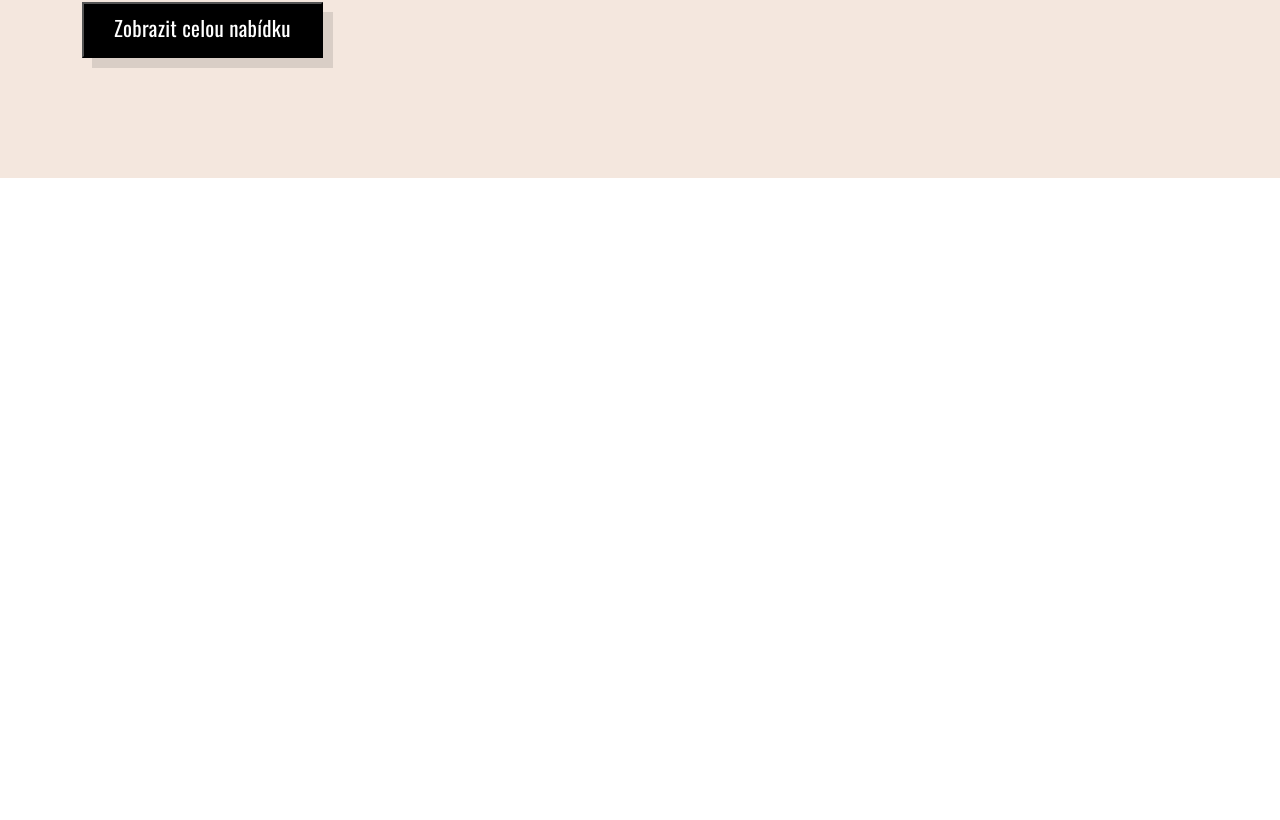
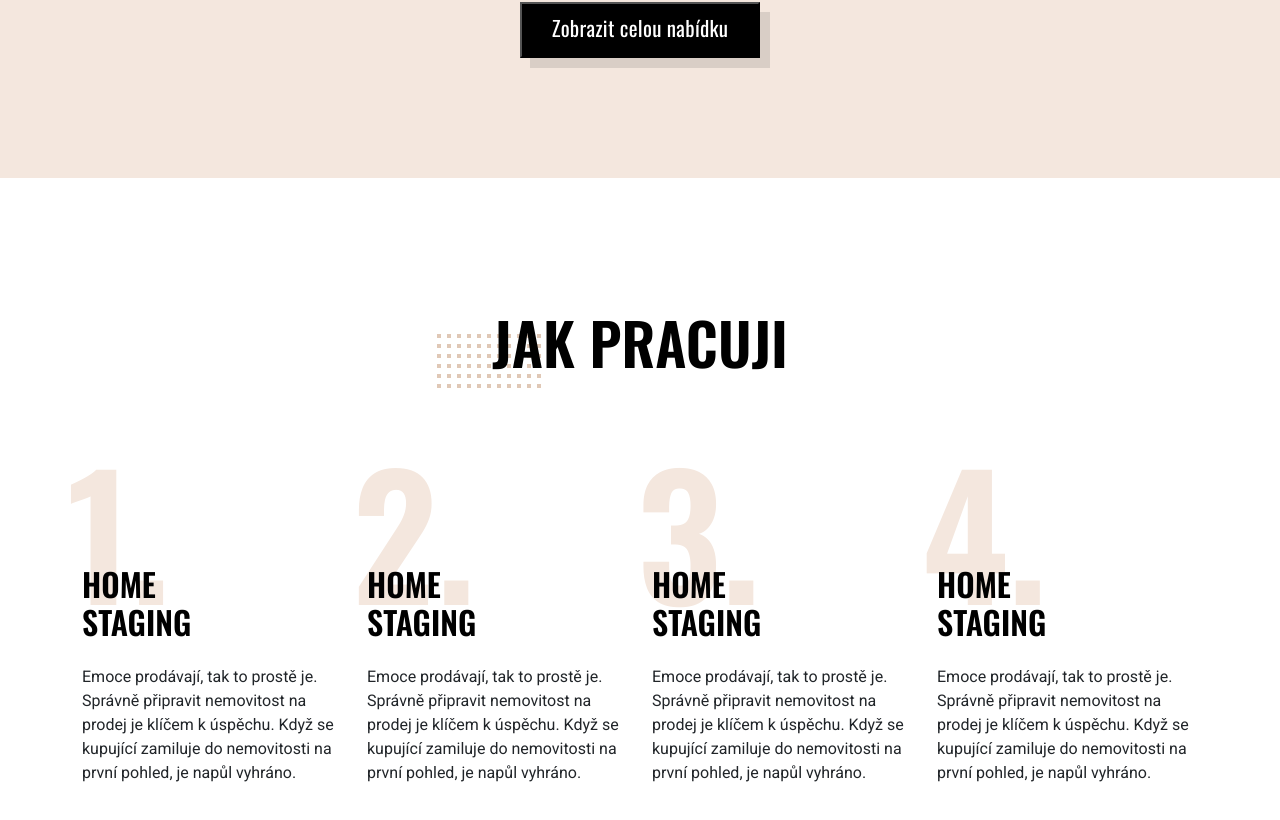
Before and after one commit to Guteres007/andrasiova-frontend-next-js, a Next.js app: page / in a window 1280 px wide. Shown: the part 2617-3437 px from the top of the page. Before the commit the page ends 2795 px from the top, so only its background shows below. Built offline with nearby package versions, Linux system fonts and the light colour scheme.

Commit message:
how i work section

```diff
--- /dev/null
+++ b/components/HowIWork.js
@@ -0,0 +1,81 @@
+import {Col, Container, Row} from "react-bootstrap";
+import Title from "./Title";
+import styles from './../styles/components/howIwork.module.scss'
+
+export default function HowIWork() {
+    return (
+        <div className={styles.section}>
+            <Container>
+                <Row>
+                    <Col>
+                        <Title dotsColor={'orange'}>
+                            Jak pracuji
+                        </Title>
+                    </Col>
+                </Row>
+            </Container>
+
+            <div className={styles.items}>
+                <Container>
+                    <Row>
+                        <Col xl={3}>
+                            <div className={styles.item}>
+                                <h3 className={styles.title + ' ' + styles.titleOne}>
+                                    Home <br/>
+                                    Staging
+                                </h3>
+                                <p className={styles.description}>
+                                    Emoce prodávají, tak to prostě je. Správně připravit nemovitost na prodej je klíčem
+                                    k
+                                    úspěchu. Když se kupující zamiluje do nemovitosti na první pohled, je napůl vyhráno.
+                                </p>
+                            </div>
+                        </Col>
+
+                        <Col xl={3}>
+                            <div className={styles.item}>
+                                <h3 className={styles.title + ' ' + styles.titleTwo}>
+                                    Home <br/>
+                                    Staging
+                                </h3>
+                                <p className={styles.description}>
+                                    Emoce prodávají, tak to prostě je. Správně připravit nemovitost na prodej je klíčem
+                                    k
+                                    úspěchu. Když se kupující zamiluje do nemovitosti na první pohled, je napůl vyhráno.
+                                </p>
+                            </div>
+                        </Col>
+
+                        <Col xl={3}>
+                            <div className={styles.item}>
+                                <h3 className={styles.title + ' ' + styles.titleThree}>
+                                    Home <br/>
+                                    Staging
+                                </h3>
+                                <p className={styles.description}>
+                                    Emoce prodávají, tak to prostě je. Správně připravit nemovitost na prodej je klíčem
+                                    k
+                                    úspěchu. Když se kupující zamiluje do nemovitosti na první pohled, je napůl vyhráno.
+                                </p>
+                            </div>
+                        </Col>
+
+                        <Col xl={3}>
+                            <div className={styles.item}>
+                                <h3 className={styles.title + ' ' + styles.titleFour}>
+                                    Home <br/>
+                                    Staging
+                                </h3>
+                                <p className={styles.description}>
+                                    Emoce prodávají, tak to prostě je. Správně připravit nemovitost na prodej je klíčem
+                                    k
+                                    úspěchu. Když se kupující zamiluje do nemovitosti na první pohled, je napůl vyhráno.
+                                </p>
+                            </div>
+                        </Col>
+                    </Row>
+                </Container>
+            </div>
+        </div>
+    )
+}
--- a/pages/index.js
+++ b/pages/index.js
@@ -7,6 +7,7 @@ import signature from '../public/podpis.png'
 import Title from "../components/Title";
 import HomepageProperty from "../components/Properties/HomepageProperty";
 import Button from "../components/Button";
+import HowIWork from "../components/HowIWork";
 
 export default function Home() {
     return (
@@ -84,14 +85,21 @@ export default function Home() {
 
                 <Container>
                     <Row>
-                       <Col>
-                            <Button >
+                       <Col className={'text-center'}>
+                            <Button>
                                 Zobrazit celou nabídku
                             </Button>
                         </Col>
                 </Row>
                     </Container>
             </div>
+
+
+            <HowIWork/>
+
+
+
+
         </BaseLayout>
     )
 }
--- /dev/null
+++ b/styles/components/howIwork.module.scss
@@ -0,0 +1,64 @@
+.section {
+    padding: 130px 0;
+}
+.items {
+    margin-top: 85px;
+}
+.item {
+    padding-top: 95px;
+}
+
+.title {
+    position: relative;
+    z-index: 1;
+    color: #000000;
+    font-family: "Oswald", sans-serif;
+    font-size: 32px;
+    font-weight: 700;
+    line-height: 38px;
+    text-transform: uppercase;
+}
+
+.titleBaseStyle {
+    color: #f4e7de;
+    font-family: "Oswald", sans-serif;
+    font-size: 167px;
+    font-weight: 700;
+    font-style: normal;
+    letter-spacing: normal;
+    line-height: 135px;
+    text-align: left;
+    text-transform: uppercase;
+    position: absolute;
+    top: -103px;
+    left: -15px;
+}
+
+.titleOne:before {
+    @extend .titleBaseStyle;
+    content: '1.';
+    z-index: -1;
+    display: block;
+}
+
+.titleTwo:before {
+    @extend .titleBaseStyle;
+    content: '2.';
+    z-index: -1;
+    display: block;
+}
+.titleThree:before {
+    @extend .titleBaseStyle;
+    content: '3.';
+    z-index: -1;
+    display: block;
+}
+.titleFour:before {
+    @extend .titleBaseStyle;
+    content: '4.';
+    z-index: -1;
+    display: block;
+}
+.description {
+    margin-top: 24px;
+}
```
